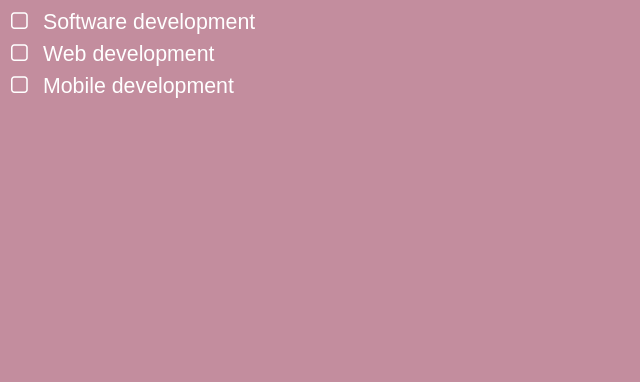
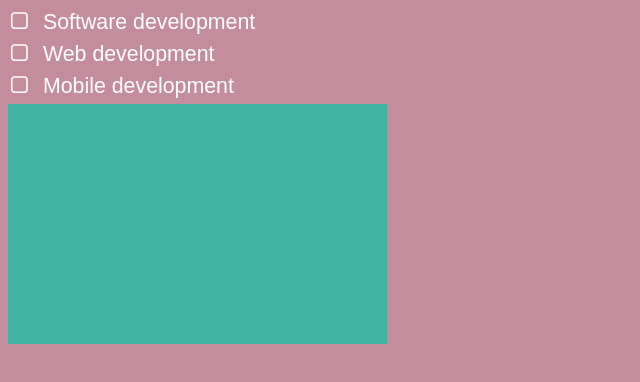
Before and after one commit to Ratelif/testing, a plain HTML site: page index.html in a window 1280 px wide. Shown: the whole page, without its empty margins (0-640 px from the left). Drawn offline with Linux system fonts and the light colour scheme.

Commit message:
creating a new div element

```diff
--- a/index.html
+++ b/index.html
@@ -19,6 +19,7 @@
       <label>
          <input type="checkbox"><span>Mobile development</span>
       </label>
+      <div class="box"></div>
    </body>
 
    </html>
--- a/style.css
+++ b/style.css
@@ -30,6 +30,12 @@ body {
     margin-right: 0.5em;
  }
 
+ .box {
+   width: 30%;
+   height: 30vh;
+   background-color: #41b4a4;
+ }
+
  input[type="checkbox"]:checked+span:before {
     content: '\00f046';
  }
```
